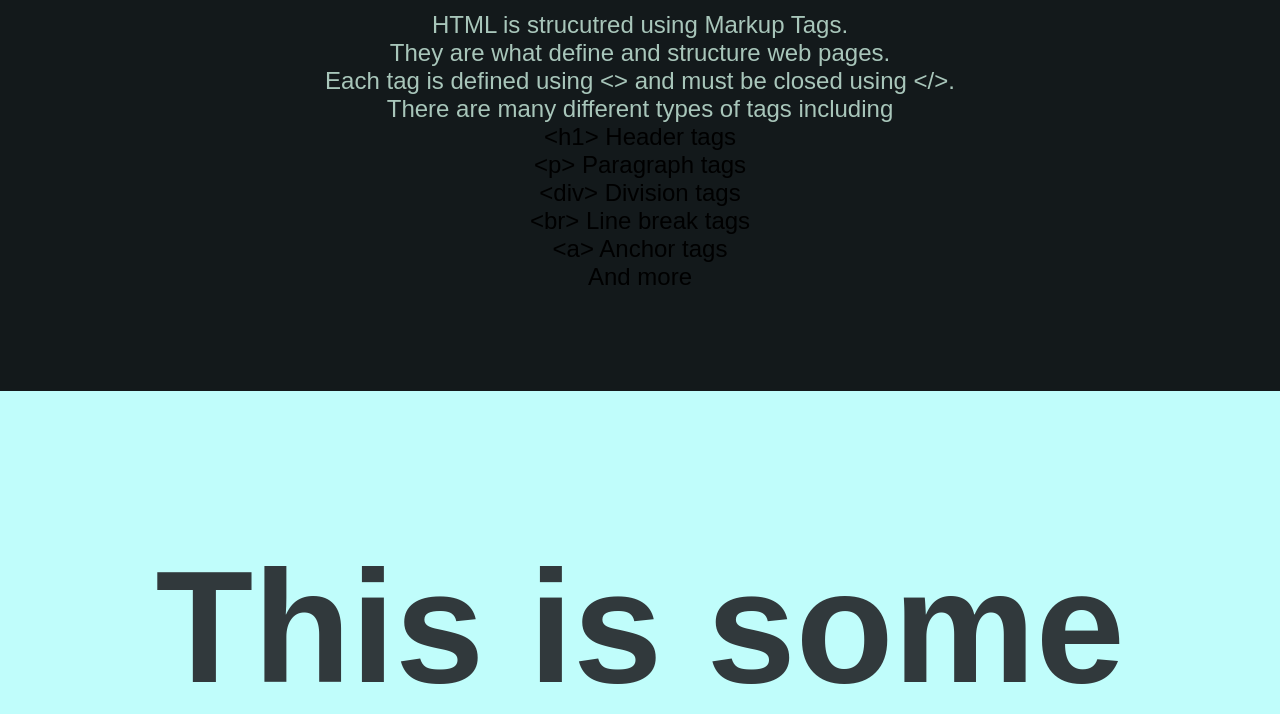
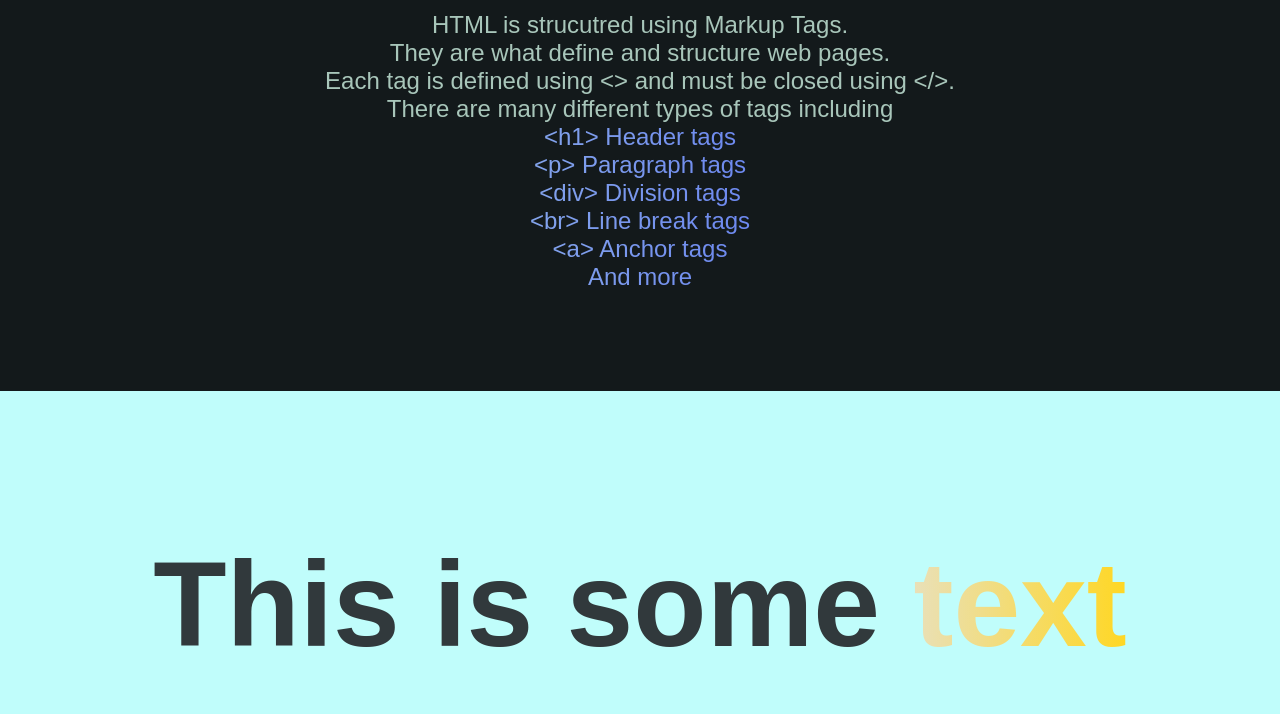
Before and after one commit to KurbyDoo/intro_to_html, a plain HTML site: page index.html in a window 1280 px wide. Shown: the part 1440-2154 px from the top of the page. Drawn offline with Linux system fonts and the light colour scheme.

Commit message:
Add files via upload

```diff
--- a/index.html
+++ b/index.html
@@ -1,9 +1,10 @@
 <!DOCTYPE html>
-<html>
+<html lang="en">
 <head>
-    <meta name="viewport" content="user-scalable=no, width=device-width, initial-scale=1.0" />
-    <meta name="apple-mobile-web-app-capable" content="yes" />
-    <title> Test Title </title>
+    <meta charset="UTF-8">
+    <meta http-equiv="X-UA-Compatible" content="IE=edge">
+    <meta name="viewport" content="width=device-width, initial-scale=1.0">
+    <title>Document</title>
     <link rel="stylesheet" href="stylesheet.css">
     <script src="script.js"></script>
 </head>
@@ -48,7 +49,7 @@
         They are what define and structure web pages. <br>
         Each tag is defined using &lt;&gt; and must be closed using &lt;/&gt;. <br>
         There are many different types of tags including <br>
-        <ul style="list-style: none;">
+        <ul id="types__of__tags" style="list-style: none;">
             <li>&lt;h1&gt; Header tags</li>
             <li>&lt;p&gt; Paragraph tags</li>
             <li>&lt;div&gt; Division tags</li>
--- a/stylesheet.css
+++ b/stylesheet.css
@@ -182,12 +182,26 @@
     background-size: 100%;
     background-clip: text;
 
+    background-image: linear-gradient(to right, lightblue 0%, rgba(0, 0, 255, 0.61) 100%);
     -webkit-background-clip: text;
     -webkit-text-fill-color: transparent;
     -moz-background-clip: text;
     -moz-text-fill-color: transparent;
 
 
+}
+
+#types__of__tags {
+    color: lightblue;
+    background-color: lightblue;
+    background-size: 100%;
+    background-clip: text;
+
+    background-image: linear-gradient(to right, lightblue 0%, rgba(0, 0, 255, 0.61) 100%);
+    -webkit-background-clip: text;
+    -webkit-text-fill-color: transparent;
+    -moz-background-clip: text;
+    -moz-text-fill-color: transparent;
 }
 
 .text__section {
@@ -210,7 +224,7 @@
 }
 
 .text__header {
-    font-size: min(20vh, 30vw);
+    font-size: min(15vh, 30vw);
     color: #31393c;
     position: relative;
     padding: 5.5vh 5vw;
```
